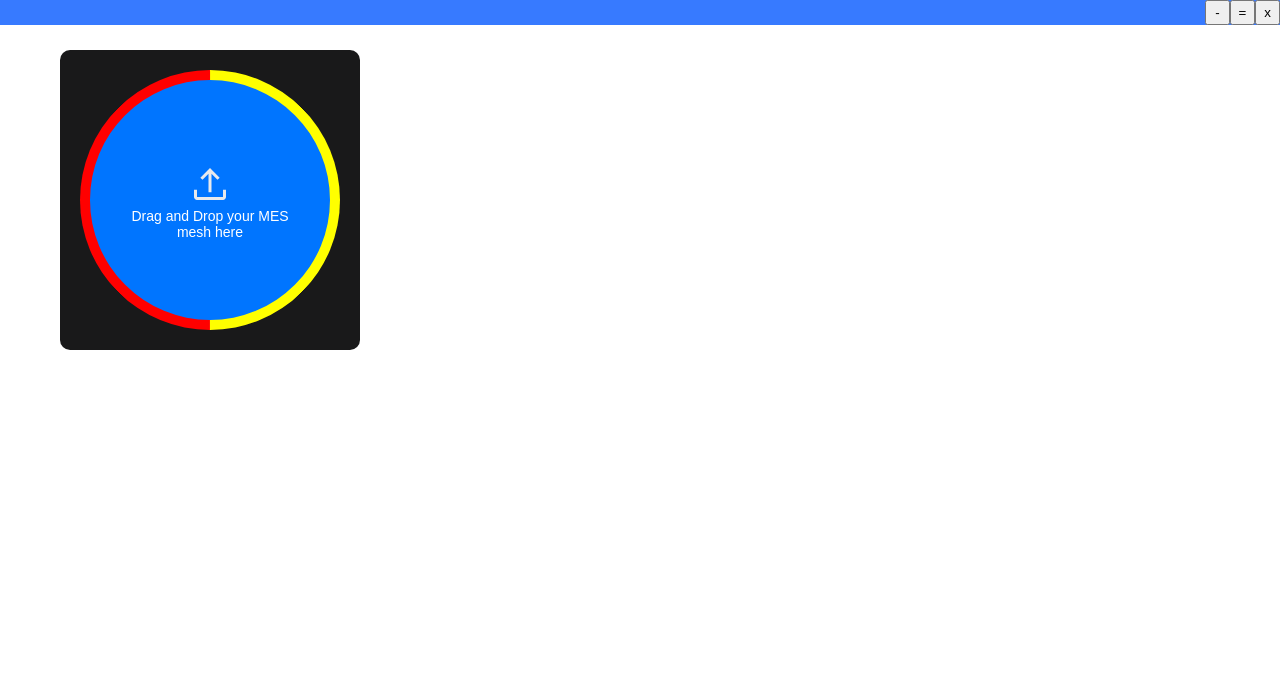
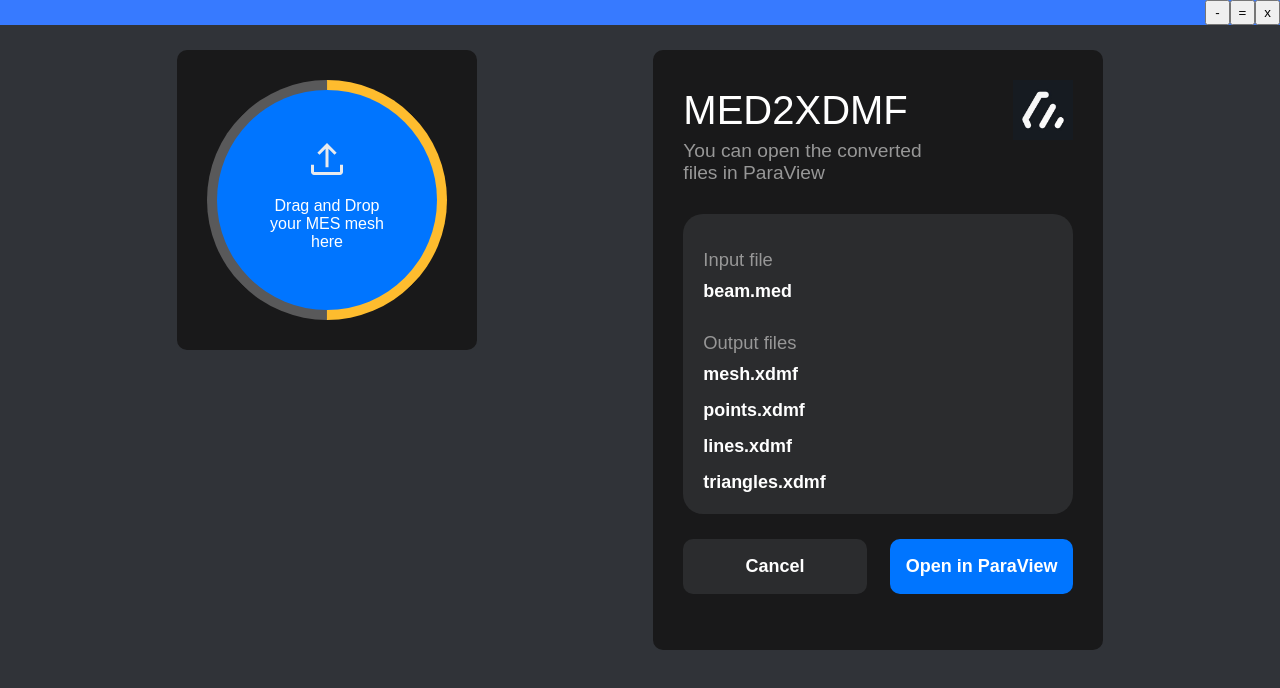
Before and after one commit to y0-gesh/dragndropApp, a React (Create React App) app: page / in a window 1280 px wide. Shown: the top 688 px of the page. Built offline with nearby package versions, Linux system fonts and the light colour scheme.

Commit message:
app interface ready

```diff
--- a/src/App.css
+++ b/src/App.css
@@ -40,7 +40,15 @@
 }
 
 
+.app_container{
+  display: flex;
+  justify-content: space-evenly;
+}
 .drop_area{
   margin-top: 50px;
-  margin-left: 60px;
+  /* margin-left: 60px; */
 }
+.para_view{
+  margin-top: 50px;
+
+}
--- a/src/App.js
+++ b/src/App.js
@@ -1,6 +1,7 @@
 import React, { useEffect, useRef } from "react";
 import "./App.css";
 import DropArea from "./components/DropArea";
+import ParaView from "./components/ParaView";
 
 function App() {
   const minimizeBtnRef = useRef(null);
@@ -67,8 +68,13 @@
           </button>
         </div>
       </nav>
-      <div className="drop_area">
-        <DropArea />
+      <div className="app_container">
+        <div className="drop_area">
+          <DropArea />
+        </div>
+        <div className="para_view">
+          <ParaView />
+        </div>
       </div>
     </div>
   );
--- a/src/components/DropArea.css
+++ b/src/components/DropArea.css
@@ -1,4 +1,4 @@
-.drop-area-container{
+.drop-area-container {
   background-color: var(--backgroundfill-color);
   height: 300px;
   width: 300px;
@@ -8,32 +8,69 @@
   justify-content: center;
   align-items: center;
 }
-.drop_circle{
+.drop_circle {
   background-color: var(--droparea-color);
   height: 80%;
   width: 80%;
   display: flex;
   justify-content: center;
   align-items: center;
-    border-right: 10px solid yellow;
-    border-left: 10px solid red;
-    /* border-radius: 50% 50%; */
   border-radius: 50%;
-    border-top: 10px solid yellow;
-    border-bottom: 10px solid red;
+  border-right: 10px solid rgb(254, 188, 46);
+  border-top: 10px solid rgb(254, 188, 46);
+  border-left: 10px solid rgb(89, 89, 90);
+  border-bottom: 10px solid rgb(89, 89, 90);
   transform: rotate(45deg);
-
 }
-.drop_circle_inside{
+.drop_circle_inside {
   transform: rotate(-45deg);
   display: flex;
   flex-direction: column;
   align-items: center;
 }
-.drop_para{
-    margin: 0 40px;
+.drop_para {
+  margin: 14px 40px;
   text-align: center;
+  font-size: medium;
 }
-button{
+.dropzone {
+  overflow: auto;
+  box-sizing: border-box;
+}
+.drop-area-container .actions {
+  position: sticky;
+  bottom: 30px;
+  display: flex;
+  justify-content: center;
+}
+.drop-area-container .upload{
+    max-width: 65%;
+    display: flex;
+    flex-direction: column;
+    align-items: center;
+}
+.drop-area-container .upload ul {
+  list-style-type: circle;
+}
+
+.actions .bn3 {
+  display: inline-block;
+  padding: 0.5em 1.7em;
+  margin: 0 0.1em 0.1em 0;
+  border: 0.16em solid rgb(107, 167, 252);
+  border-radius: 2em;
+  box-sizing: border-box;
   text-decoration: none;
+  background-color: var(--droparea-color);
+  font-family: "Roboto", sans-serif;
+  font-weight: 300;
+  color: #ffffff;
+  text-shadow: 0 0.04em 0.04em rgba(255, 255, 255, 0.253);
+  text-align: center;
+  transition: all 0.2s;
 }
+
+.actions .bn3:hover {
+  color: white;
+  background-color: var(--backgroundfill-color);
+}
--- a/src/components/DropArea.jsx
+++ b/src/components/DropArea.jsx
@@ -20,6 +20,7 @@
 
   if (files)
     return (
+      <div className="drop-area-container dropzone">
         <div className="upload">
           <ul>
             {Array.from(files).map((file, index) => (
@@ -27,8 +28,9 @@
             ))}
           </ul>
           <div className="actions">
-          <button onClick={handleUpload}>Upload</button>
-          <button onClick={() => setFiles(null)}>Cancel</button>
+            <button className="bn3" onClick={handleUpload}>Upload</button>
+            <button className="bn3" onClick={() => setFiles(null)}>Cancel</button>
+          </div>
         </div>
       </div>
     );
@@ -37,13 +39,11 @@
     <>
       {!files && (
         <div
-          className="drop-area-container dropzone"
+          className="drop-area-container "
           onDragOver={handleDrapOver}
           onDrop={handleDrop}>
-          <div className="drop_circle">
-            <div
-              className="drop_circle_inside"
-              onClick={() => inputRef.current.click()}>
+          <div className="drop_circle" onClick={() => inputRef.current.click()}>
+            <div className="drop_circle_inside">
               <input
                 type="file"
                 multiple
@@ -51,7 +51,7 @@
                 hidden
                 ref={inputRef}
               />
-              <img src={uploadImg} alt="upload" />
+              <img src={uploadImg} className="upload_icon" alt="upload" />
               <p className="drop_para">Drag and Drop your MES mesh here</p>
             </div>
           </div>
--- /dev/null
+++ b/src/components/ParaView.css
@@ -0,0 +1,101 @@
+.para-view-container {
+  background-color: var(--backgroundfill-color);
+  height: 600px;
+  width: 450px;
+  padding: 30px;
+  color: var(--text-color);
+  border-radius: 10px;
+  display: flex;
+  justify-content: center;
+  align-items: center;
+}
+.page_container {
+  width: 100%;
+  height: 100%;
+  box-sizing: border-box;
+}
+.page_title {
+  display: flex;
+  justify-content: space-between;
+  align-items: center;
+}
+.page_title .heading {
+  font-size: 2.5rem;
+  font-weight: 300;
+}
+.logo_avkalan {
+  width: 60px;
+  height: 60px;
+}
+.page_container p {
+  font-size: 1.2rem;
+  font-weight: 200;
+  color: rgb(151, 151, 151);
+  width: 65%;
+  margin-bottom: 30px;
+}
+.in_out_container {
+  background-color: var(--fillcontainer-color);
+  height: 300px;
+  width: 100%;
+  border-radius: 20px;
+  padding: 20px;
+  box-sizing: border-box;
+}
+.in_out_container ul li {
+  list-style: none;
+  font-size: 1.12rem;
+  font-weight: 600;
+  margin-top: 10px;
+  margin-bottom: 15px;
+}
+.in_out_container label {
+  font-size: 1.15rem;
+  font-weight: 300;
+  color: var(--subtext-color);
+  margin-top: 30px;
+}
+.in_out_container .input_container {
+  margin-top: 15px;
+}
+
+.out_container {
+  box-sizing: border-box;
+  height: 160px;
+  margin-top: 30px;
+}
+.out_container ul {
+  height: 100%;
+  overflow: auto;
+  box-sizing: border-box;
+}
+.para_button{
+    display: flex;
+    justify-content: space-between;
+    margin: 25px 0px;
+}
+.bn4 {
+    border: none;
+    color: white;
+    padding: 17px 0px;
+    text-align: center;
+    font-size: 18px;
+    font-weight: 600;
+    width: 47%;
+    opacity: 1;
+    transition: 0.3s;
+    display: inline-block;
+    text-decoration: none;
+    cursor: pointer;
+    border-radius: 10px;
+  }
+  .cancel-btn{
+    background-color: var(--fillcontainer-color);
+  }
+  .para-btn{
+    background-color: var(--droparea-color);
+  }
+
+  .bn4:hover {
+   background-color: rgb(31, 135, 255);
+  }
--- /dev/null
+++ b/src/components/ParaView.jsx
@@ -0,0 +1,44 @@
+import React from "react";
+import "./ParaView.css";
+import AvkalanLabs from "../assets/avkalanlabsjpg.jpg";
+
+const ParaView = () => {
+  return (
+    <div className="para-view-container">
+      <div className="page_container">
+        <div className="page_title">
+          <h1 className="heading">MED2XDMF</h1>
+          <img src={AvkalanLabs} className="logo_avkalan" alt="Avkalan Labs" />
+        </div>
+        <p className="">You can open the converted files in ParaView</p>
+        <div className="in_out_container">
+          <div className="input_container">
+            <label htmlFor="">Input file</label>
+            <ul>
+              <li className="input_list">beam.med</li>
+            </ul>
+          </div>
+          <div className="out_container">
+            <label htmlFor="">Output files</label>
+            <ul>
+              <li className="output_list">mesh.xdmf</li>
+              <li className="output_list">points.xdmf</li>
+              <li className="output_list">lines.xdmf</li>
+              <li className="output_list">triangles.xdmf</li>
+            </ul>
+          </div>
+        </div>
+        <div className="para_button">
+          <button type="button" className="bn4 cancel-btn">
+            Cancel
+          </button>
+          <button type="button" className="bn4 para-btn">
+            Open in ParaView
+          </button>
+        </div>
+      </div>
+    </div>
+  );
+};
+
+export default ParaView;
--- a/src/index.css
+++ b/src/index.css
@@ -3,15 +3,17 @@
   --backgroundfill-color: rgb(25, 25, 26);
   --fillcontainer-color: rgb(43, 44, 46);
   --text-color: white;
-  --subtext-color: rgb(78, 79, 80);
+  --subtext-color: rgb(151, 151, 151);
   --droparea-color: rgb(0, 117, 255);
 
 }
 *{
   margin: 0;
   padding: 0;
+  box-sizing: border-box;
 }
 body{
   font-family: Arial, Helvetica, sans-serif;
   font-size: 14px;
+  background-color: var(--background-color);
 }
```
Also changed, not shown: src/assets/avkalanlabsjpg.jpg (added). Lines whose indentation alone changed are shown as unchanged.
